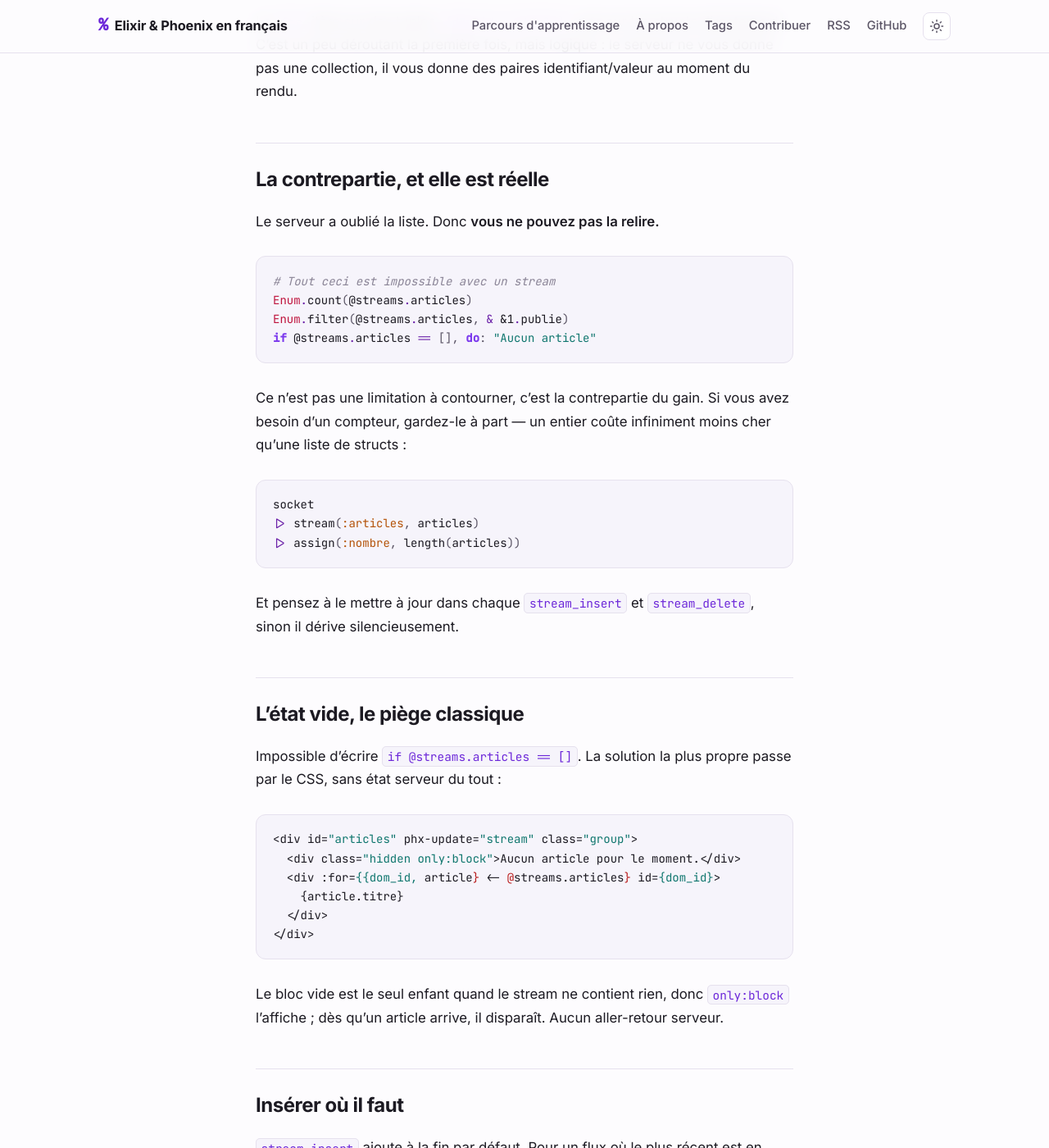
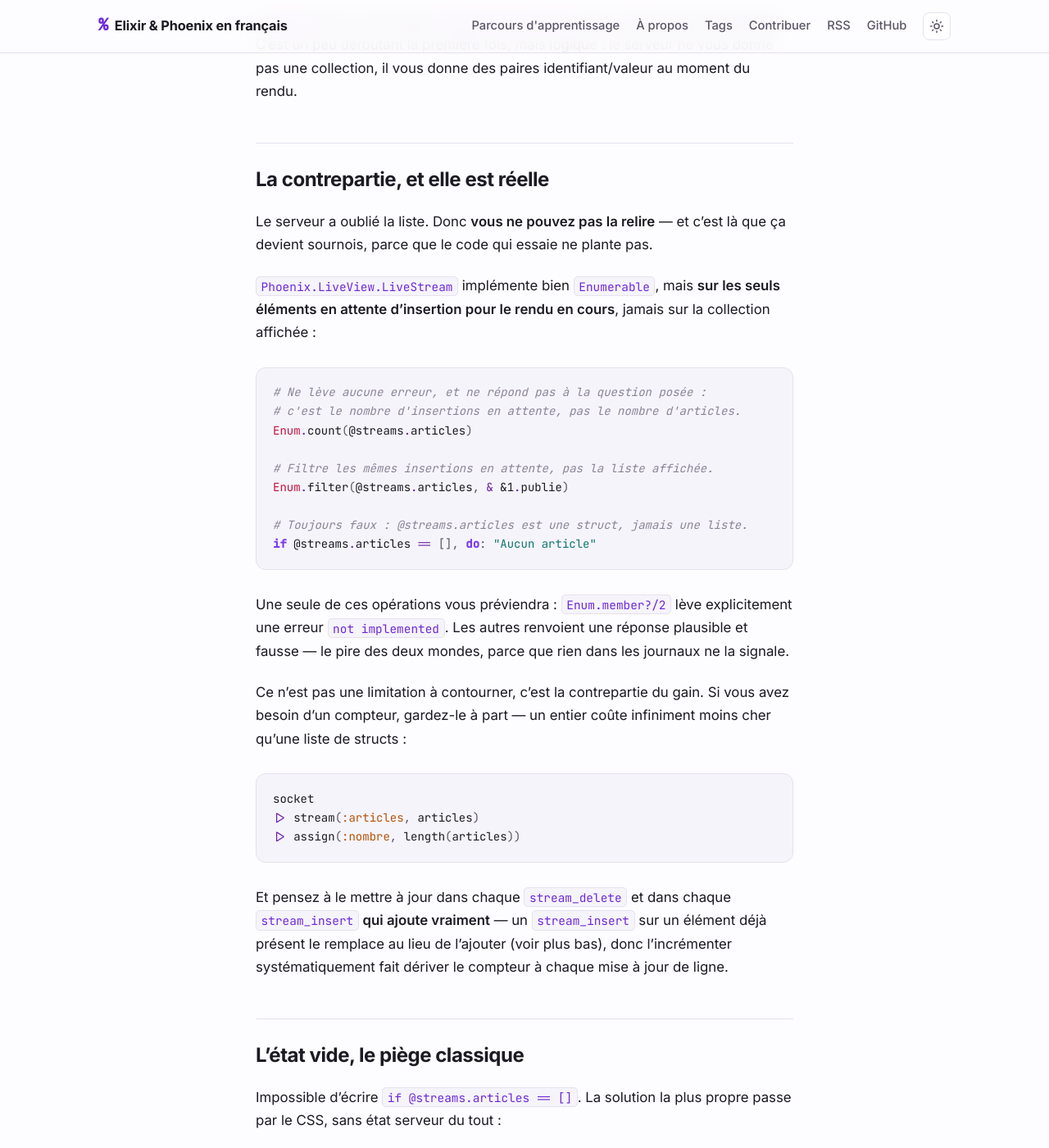
Before and after one commit to nseaSeb/ElixirPhoenixRessources, a Jekyll site: the page built from docs/_posts/2026-09-06-streams-liveview-memoire.md, in a window 1280 px wide and 1400 px high, scrolled down 2013 px. Shown: the whole window at 82% size. Built offline with Jekyll 4.4.1, drawn with Linux system fonts in a browser that asks for light colours; some of the changed text lies outside the part shown.

Commit message:
fix: corrections issues de la revue de code
## Article sur les streams LiveView : une affirmation fausse

L'article disait que `Enum.count(@streams.articles)` et consorts sont
« impossibles ». Vérifié dans la source de LiveView :

    defimpl Enumerable, for: LiveStream do
      def count(%LiveStream{inserts: inserts}), do: {:ok, length(inserts)}
      def member?(%LiveStream{}, _item), do: raise(RuntimeError, "not implemented")

LiveStream implémente donc Enumerable, mais sur les seules insertions en
attente pour le rendu courant. Ces appels ne lèvent rien : ils renvoient
une réponse plausible et fausse, généralement 0. C'est plus dangereux
qu'une erreur, et plus utile à documenter. Seul `Enum.member?/2`
prévient.

Second défaut du même article : il conseillait d'incrémenter un compteur
à chaque `stream_insert`, alors qu'il explique plus bas qu'un
`stream_insert` sur un élément existant le remplace. Suivre ce conseil
faisait dériver le compteur à chaque mise à jour de ligne.

## Liens restés en arrière

docs/a-propos.md renvoyait encore vers PARCOURS.md, devenu un simple
renvoi : un visiteur déjà sur le site en sortait pour atterrir sur une
redirection. C'était la seule page du site concernée, la passe
précédente ayant couvert README, Glossaire et TipsSommaire mais pas
celle-là. Même fil d'Ariane périmé dans Projet/kanban_collaboratif.md.

Deux libellés « Ouvrir dans Livebook » subsistaient après le renommage.

## Échappement

`page.author_url` était interpolé sans échappement, juste à côté de
`page.author` qui l'était. CONTRIBUTING.md invite des contributeurs
extérieurs à renseigner ce champ : ajout de `| escape` et de
`rel="nofollow noopener"`.

Co-Authored-By: Claude Opus 5 (1M context) <noreply@anthropic.com>
Claude-Session: https://claude.ai/code/session_01LZ2KDcLoX52APzLkmmjLu7

````diff
--- a/docs/_data/parcours.yml
+++ b/docs/_data/parcours.yml
@@ -4,7 +4,7 @@
 # Pour chaque item, un seul champ de destination :
 #   chemin: "Dossier/fichier.md"   -> lien vers le dépôt, et bouton Livebook si .livemd
 #   url:    "https://..."          -> lien externe
-# Le bouton « Ouvrir dans Livebook » est déduit de l'extension : rien à cocher.
+# Le bouton « Exécuter dans Livebook » est déduit de l'extension : rien à cocher.
 
 avant_de_commencer:
   - texte: "Installer Elixir"
--- a/docs/_layouts/post.html
+++ b/docs/_layouts/post.html
@@ -15,7 +15,7 @@ layout: default
         {%- if page.author -%}
           <span class="dot" aria-hidden="true">·</span>
           <span itemprop="author" itemscope itemtype="http://schema.org/Person">
-            par <span class="p-author h-card" itemprop="name">{{ page.author | escape }}</span>{% if page.author_url %} (<a href="{{ page.author_url }}">{{ page.author_github | default: "profil" }}</a>){% endif %}
+            par <span class="p-author h-card" itemprop="name">{{ page.author | escape }}</span>{% if page.author_url %} (<a href="{{ page.author_url | escape }}" rel="nofollow noopener">{{ page.author_github | default: "profil" | escape }}</a>){% endif %}
           </span>
         {%- endif -%}
       </p>
--- a/docs/_posts/2026-09-06-streams-liveview-memoire.md
+++ b/docs/_posts/2026-09-06-streams-liveview-memoire.md
@@ -65,16 +65,25 @@ Le `for` itère sur des tuples `{dom_id, article}`, pas sur les structs directem
 
 ## La contrepartie, et elle est réelle
 
-Le serveur a oublié la liste. Donc **vous ne pouvez pas la relire.**
+Le serveur a oublié la liste. Donc **vous ne pouvez pas la relire** — et c'est là que ça devient sournois, parce que le code qui essaie ne plante pas.
+
+`Phoenix.LiveView.LiveStream` implémente bien `Enumerable`, mais **sur les seuls éléments en attente d'insertion pour le rendu en cours**, jamais sur la collection affichée :
 
 {% raw %}
 ```elixir
-# Tout ceci est impossible avec un stream
+# Ne lève aucune erreur, et ne répond pas à la question posée :
+# c'est le nombre d'insertions en attente, pas le nombre d'articles.
 Enum.count(@streams.articles)
+
+# Filtre les mêmes insertions en attente, pas la liste affichée.
 Enum.filter(@streams.articles, & &1.publie)
+
+# Toujours faux : @streams.articles est une struct, jamais une liste.
 if @streams.articles == [], do: "Aucun article"
 ```
 {% endraw %}
+
+Une seule de ces opérations vous préviendra : `Enum.member?/2` lève explicitement une erreur `not implemented`. Les autres renvoient une réponse plausible et fausse — le pire des deux mondes, parce que rien dans les journaux ne la signale.
 
 Ce n'est pas une limitation à contourner, c'est la contrepartie du gain. Si vous avez besoin d'un compteur, gardez-le à part — un entier coûte infiniment moins cher qu'une liste de structs :
 
@@ -86,7 +95,7 @@ socket
 ```
 {% endraw %}
 
-Et pensez à le mettre à jour dans chaque `stream_insert` et `stream_delete`, sinon il dérive silencieusement.
+Et pensez à le mettre à jour dans chaque `stream_delete` et dans chaque `stream_insert` **qui ajoute vraiment** — un `stream_insert` sur un élément déjà présent le remplace au lieu de l'ajouter (voir plus bas), donc l'incrémenter systématiquement fait dériver le compteur à chaque mise à jour de ligne.
 
 ## L'état vide, le piège classique
 
````
Also changed, not shown: PARCOURS.md (+1 -1 lines), Projet/kanban_collaboratif.md (+1 -1 lines), docs/a-propos.md (+1 -1 lines).
